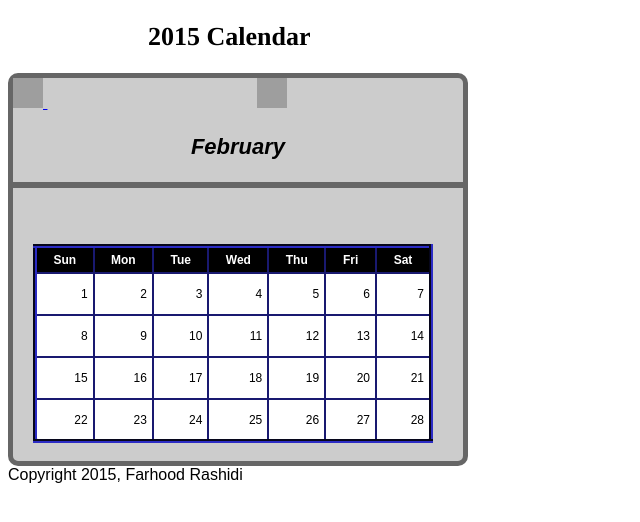
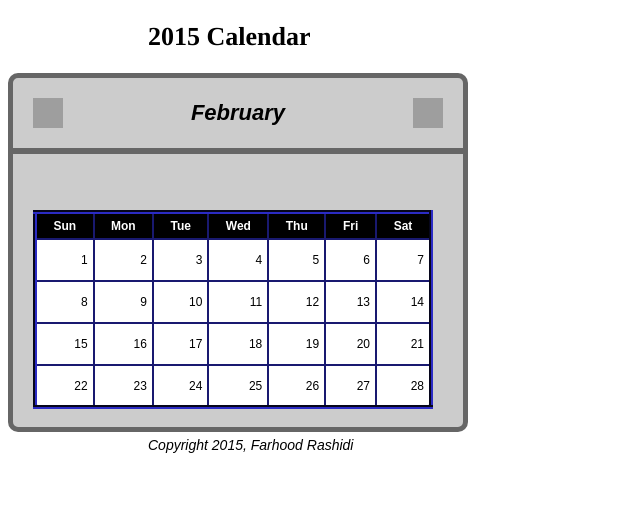
Before and after one commit to farhood1360/Calendar, a PHP site: page / in a window 1280 px wide. Shown: the top 522 px of the page, without its empty margins (0-640 px from the left). Run offline with PHP 8.4, Linux system fonts and the light colour scheme; grey boxes are pictures that could not be loaded.

Commit message:
Add the footer element to css file.

```diff
--- a/view/css/calendar.css
+++ b/view/css/calendar.css
@@ -48,7 +48,15 @@ p{
 }
 
 #next{
-    margin-left: 210px;
+    margin-right: 20px;
+    margin-top: 20px;
+    float: right;
+}
+
+#pre{
+    margin-left: 20px;
+    margin-top: 20px;
+    float: left;
 }
 
 hr{
@@ -105,3 +113,10 @@ tr:first-of-type{
     background-color: #ccc;
     border-radius: 10px;
 }
+
+footer{
+    font-size:14px;
+    font-style:italic;
+    padding-top:5px;
+    padding-left: 140px;
+}
```
